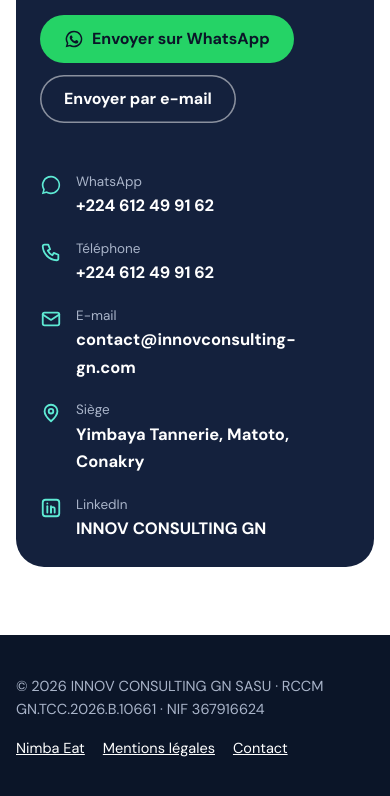
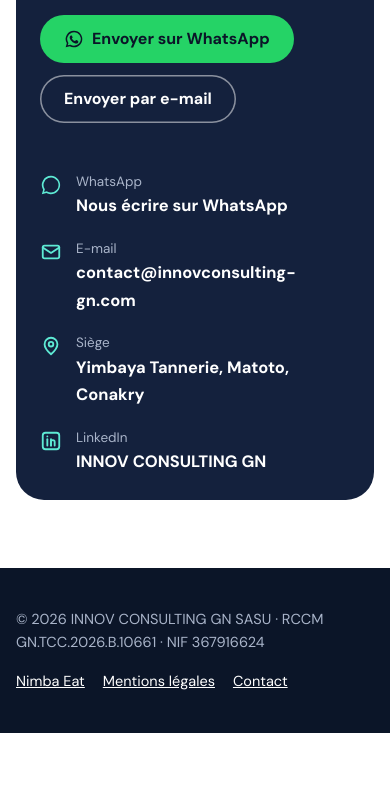
Before and after one commit to bahabdoulaye944/innovconsulting-site, a plain HTML site: page index.html in a window 390 px wide. Shown: the part 10648-11444 px from the top of the page. After the commit the page ends 11381 px from the top, so only its background shows below. Drawn offline with Linux system fonts and the light colour scheme.

Commit message:
Site : numéro de téléphone retiré de l'affichage
Co-Authored-By: Claude Opus 5.5 <noreply@anthropic.com>
Claude-Session: https://claude.ai/code/session_01Tj6a6YbKcUs1eakS5hUoES

```diff
--- a/index.html
+++ b/index.html
@@ -252,8 +252,7 @@
           </form>
         </div>
         <div class="contact-list">
-          <div class="contact-item"><svg width="22" height="22" viewBox="0 0 24 24" fill="#5EEAD4" aria-hidden="true"><path d="M12 2a10 10 0 0 0-8.6 15.1L2 22l5-1.3A10 10 0 1 0 12 2zm0 18.2a8.2 8.2 0 0 1-4.2-1.2l-.3-.2-3 .8.8-2.9-.2-.3A8.2 8.2 0 1 1 12 20.2z"/></svg><div><small>WhatsApp</small><a href="https://wa.me/224612499162?text=Bonjour%2C%20je%20souhaite%20discuter%20d%27un%20projet%20avec%20INNOV%20CONSULTING%20GN." target="_blank" rel="noopener">+224 612 49 91 62</a></div></div>
-          <div class="contact-item"><svg width="22" height="22" viewBox="0 0 24 24" fill="none" stroke="#5EEAD4" stroke-width="2" stroke-linecap="round" stroke-linejoin="round" aria-hidden="true"><path d="M5 4h4l2 5-2.5 1.5a11 11 0 0 0 5 5L15 13l5 2v4a2 2 0 0 1-2 2A16 16 0 0 1 3 6a2 2 0 0 1 2-2"/></svg><div><small>Téléphone</small><a href="tel:+224612499162">+224 612 49 91 62</a></div></div>
+          <div class="contact-item"><svg width="22" height="22" viewBox="0 0 24 24" fill="#5EEAD4" aria-hidden="true"><path d="M12 2a10 10 0 0 0-8.6 15.1L2 22l5-1.3A10 10 0 1 0 12 2zm0 18.2a8.2 8.2 0 0 1-4.2-1.2l-.3-.2-3 .8.8-2.9-.2-.3A8.2 8.2 0 1 1 12 20.2z"/></svg><div><small>WhatsApp</small><a href="https://wa.me/224612499162?text=Bonjour%2C%20je%20souhaite%20discuter%20d%27un%20projet%20avec%20INNOV%20CONSULTING%20GN." target="_blank" rel="noopener">Nous écrire sur WhatsApp</a></div></div>
           <div class="contact-item"><svg width="22" height="22" viewBox="0 0 24 24" fill="none" stroke="#5EEAD4" stroke-width="2" stroke-linecap="round" stroke-linejoin="round" aria-hidden="true"><rect x="3" y="5" width="18" height="14" rx="2"/><path d="M3 7l9 6 9-6"/></svg><div><small>E-mail</small><a href="mailto:contact@innovconsulting-gn.com">contact@innovconsulting-gn.com</a></div></div>
           <div class="contact-item"><svg width="22" height="22" viewBox="0 0 24 24" fill="none" stroke="#5EEAD4" stroke-width="2" stroke-linecap="round" stroke-linejoin="round" aria-hidden="true"><path d="M12 21s-7-6.2-7-11a7 7 0 0 1 14 0c0 4.8-7 11-7 11z"/><circle cx="12" cy="10" r="2.5"/></svg><div><small>Siège</small><b>Yimbaya Tannerie, Matoto, Conakry</b></div></div>
           <div class="contact-item"><svg width="22" height="22" viewBox="0 0 24 24" fill="none" stroke="#5EEAD4" stroke-width="2" stroke-linecap="round" stroke-linejoin="round" aria-hidden="true"><rect x="3" y="3" width="18" height="18" rx="3"/><path d="M8 10v7"/><path d="M8 7v.01"/><path d="M12 17v-4a2 2 0 0 1 4 0v4"/><path d="M12 10v7"/></svg><div><small>LinkedIn</small><b>INNOV CONSULTING GN</b></div></div>
```
